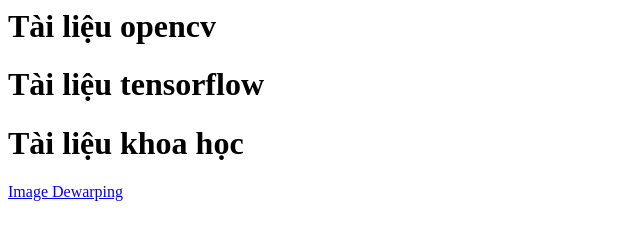
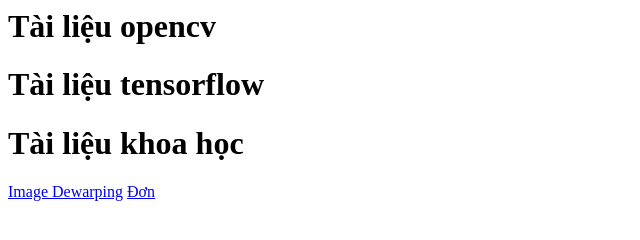
Before and after one commit to helloworld954/helloworld954.github.io, a plain HTML site: page index.html in a window 1280 px wide. Shown: the full height of the page, 0-640 px from the left. Drawn offline with Linux system fonts and the light colour scheme.

Commit message:
Update index.html

```diff
--- a/index.html
+++ b/index.html
@@ -10,4 +10,4 @@
 <a href=""></a>
 <a href=""></a>
 <a href=""></a>
-<a href=""></a>
+<a href="DonDangKy.docx" download>Đơn</a>
```
